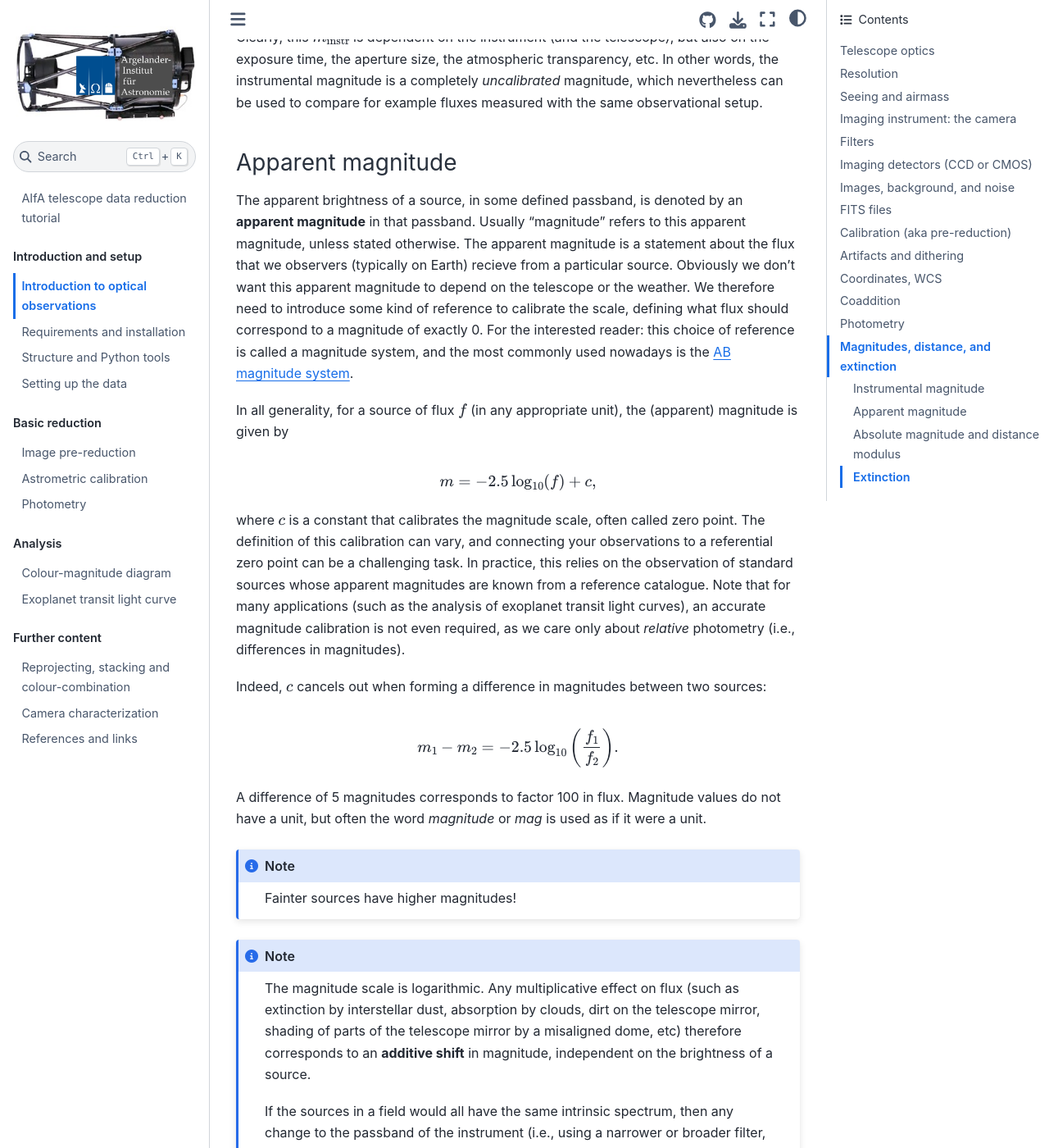
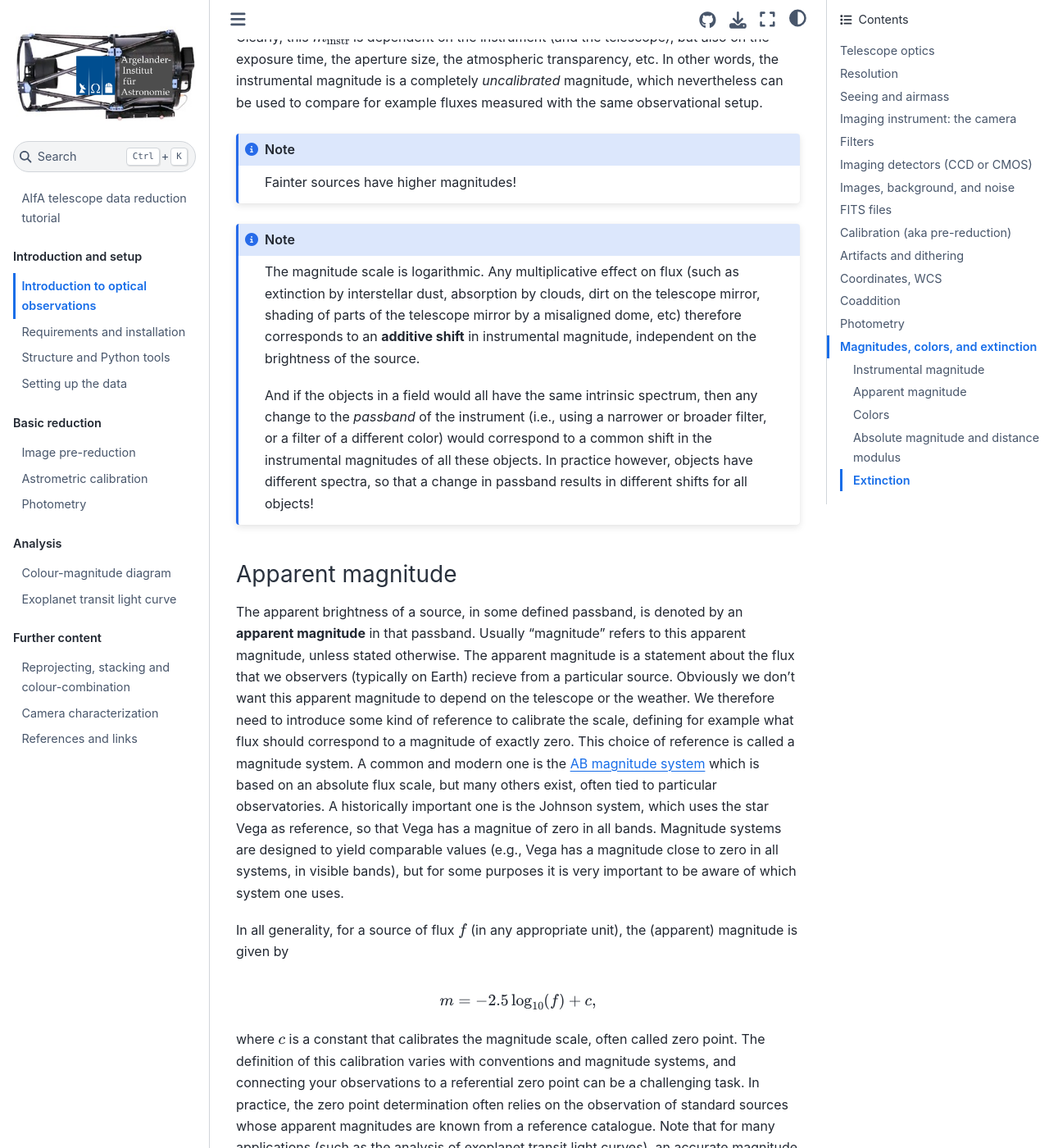
Before and after one commit to aifatelescope/datared, a Jupyter Book: the page built from book/background-info.md, in a window 1280 px wide and 1400 px high, scrolled down 16032 px. Shown: the whole window at 82% size. Built offline with Jupyter Book 1.0.4 settings and Sphinx 7.4.7 and the Sphinx Book theme 1.1.4, drawn with Linux system fonts in a browser that asks for light colours; some of the changed text lies outside the part shown.

Commit message:
Adding color

`````diff
--- a/book/background-info.md
+++ b/book/background-info.md
@@ -320,7 +320,7 @@
 
 
 
-## Magnitudes, distance, and extinction
+## Magnitudes, colors, and extinction
 
 The term magnitude denotes a logarithmic scale of the flux that we observe from a source, *in some specified passband*. Depending on how this flux is calibrated, one distinguishes between different kinds of magnitudes. We briefly discuss the most basic concepts in the following.
 
@@ -335,10 +335,20 @@
 
 Clearly, this $m_{\mathrm{instr}}$ is dependent on the instrument (and the telescope), but also on the exposure time, the aperture size, the atmospheric transparency, etc. In other words, the instrumental magnitude is a completely *uncalibrated* magnitude, which nevertheless can be used to compare for example fluxes measured with the same observational setup.
 
+```{note}
+Fainter sources have higher magnitudes!
+```
+
+```{note}
+The magnitude scale is logarithmic. Any multiplicative effect on flux (such as extinction by interstellar dust, absorption by clouds, dirt on the telescope mirror, shading of parts of the telescope mirror by a misaligned dome, etc) therefore corresponds to an **additive shift** in instrumental magnitude, independent on the brightness of the source.
+
+And if the objects in a field would all have the same intrinsic spectrum, then any change to the *passband* of the instrument (i.e., using a narrower or broader filter, or a filter of a different color) would correspond to a common shift in the instrumental magnitudes of all these objects. In practice however, objects have different spectra, so that a change in passband results in different shifts for all objects!
+```
+
 ### Apparent magnitude
 
 The apparent brightness of a source, in some defined passband, is denoted by an **apparent magnitude** in that passband. Usually "magnitude" refers to this apparent magnitude, unless stated otherwise.
-The apparent magnitude is a statement about the flux that we observers (typically on Earth) recieve from a particular source. Obviously we don't want this apparent magnitude to depend on the telescope or the weather. We therefore need to introduce some kind of reference to calibrate the scale, defining what flux should correspond to a magnitude of exactly 0. For the interested reader: this choice of reference is called a magnitude system, and the most commonly used nowadays is the [AB magnitude system](https://en.wikipedia.org/wiki/AB_magnitude).
+The apparent magnitude is a statement about the flux that we observers (typically on Earth) recieve from a particular source. Obviously we don't want this apparent magnitude to depend on the telescope or the weather. We therefore need to introduce some kind of reference to calibrate the scale, defining for example what flux should correspond to a magnitude of exactly zero. This choice of reference is called a magnitude system. A common and modern one is the [AB magnitude system](https://en.wikipedia.org/wiki/AB_magnitude) which is based on an absolute flux scale, but many others exist, often tied to particular observatories. A historically important one is the Johnson system, which uses the star Vega as reference, so that Vega has a magnitue of zero in all bands. Magnitude systems are designed to yield comparable values (e.g., Vega has a magnitude close to zero in all systems, in visible bands), but for some purposes it is very important to be aware of which system one uses.
 
 In all generality, for a source of flux $f$ (in any appropriate unit), the (apparent) magnitude is given by
 
@@ -346,7 +356,7 @@
 m = -2.5 \log_{10}(f) + c,
 $$
 
-where $c$ is a constant that calibrates the magnitude scale, often called zero point. The definition of this calibration can vary, and connecting your observations to a referential zero point can be a challenging task. In practice, this relies on the observation of standard sources whose apparent magnitudes are known from a reference catalogue. Note that for many applications (such as the analysis of exoplanet transit light curves), an accurate magnitude calibration is not even required, as we care only about *relative* photometry (i.e., differences in magnitudes).
+where $c$ is a constant that calibrates the magnitude scale, often called zero point. The definition of this calibration varies with conventions and magnitude systems, and connecting your observations to a referential zero point can be a challenging task. In practice, the zero point determination often relies on the observation of standard sources whose apparent magnitudes are known from a reference catalogue. Note that for many applications (such as the analysis of exoplanet transit light curves), an accurate magnitude calibration is not even required, as we care only about *relative* photometry (i.e., differences in magnitudes).
 
 Indeed, $c$ cancels out when forming a difference in magnitudes between two sources:
 
@@ -357,14 +367,7 @@
 A difference of 5 magnitudes corresponds to factor 100 in flux. Magnitude values do not have a unit, but often the word *magnitude* or *mag* is used as if it were a unit.
 
 ```{note}
-Fainter sources have higher magnitudes!
-```
-
-```{note}
-The magnitude scale is logarithmic. Any multiplicative effect on flux (such as extinction by interstellar dust, absorption by clouds, dirt on the telescope mirror, shading of parts of the telescope mirror by a misaligned dome, etc) therefore corresponds to an **additive shift** in magnitude, independent on the brightness of a source.
-
-If the sources in a field would all have the same intrinsic spectrum, then any change to the passband of the instrument (i.e., using a narrower or broader filter, or a filter of a different color) would correspond to a common shift in the recorded magnitudes of all these sources.
-
+Instead of the symbol $m$, one often uses a symbol corresponding to a filter to designate magnitudes (e.g., one could say that some galaxy is at $r=15.6$ mag)
 ```
 
 ````{admonition} Questions
@@ -372,6 +375,12 @@
 * What magnitude difference corresponds to a change in flux of $1\%$?
 * And what about a change in flux of $0.1\%$ (i.e., one part per thousand, or one "ppt")?
 ````
+
+### Colors
+
+For observational astronomers a **color** is a difference in magnitude between two filters, where one always subtracts the "redder" magnitude from the "bluer" one (e.g., $g-r$ or $r-i$). In this way, a higher color values correspond to a redder source.
+
+
 
 ### Absolute magnitude and distance modulus
 
`````
